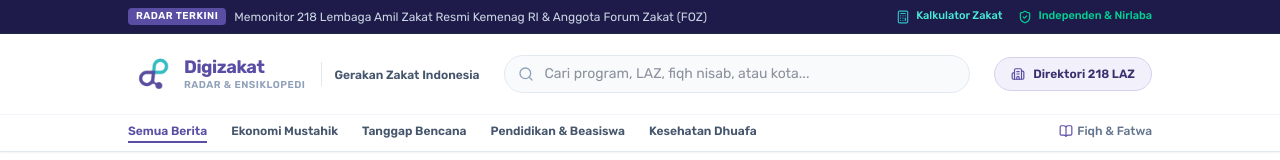
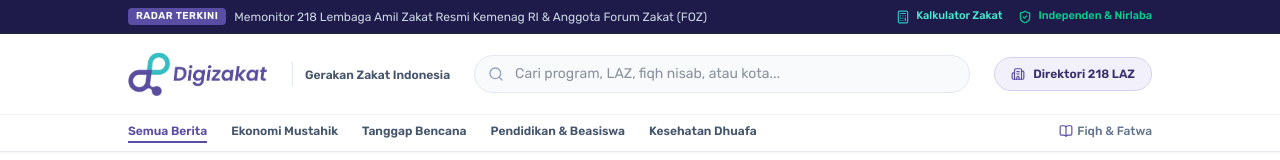
Before and after one commit to samudracodestudio/digizakat, a Next.js app: page / in a window 1280 px wide. Shown: the top 160 px of the page. Built offline with nearby package versions, Linux system fonts and the light colour scheme.

Commit message:
style: restore original Digizakat wordmark logo in header on home and direktori-laz

```diff
--- a/app/direktori-laz/page.tsx
+++ b/app/direktori-laz/page.tsx
@@ -186,26 +186,23 @@ export default function DirektoriLazPage() {
       <header className="sticky top-0 z-40 bg-white/95 backdrop-blur-md border-b border-slate-200 shadow-xs">
         <div className="w-full mx-auto px-4 sm:px-6 md:px-[10%] h-20 flex items-center justify-between gap-6">
 
-          <div className="flex items-center gap-4">
-            <Link href="/" className="flex items-center gap-2.5 group">
-              <div className="relative h-10 w-10 shrink-0">
+          <div className="flex items-center gap-3">
+            <Link href="/" className="flex items-center shrink-0">
+              <div className="relative h-10 sm:h-11 w-[130px] sm:w-[148px] shrink-0">
                 <Image
-                  src="/digizakat_icon.png"
-                  alt="Digizakat Icon"
+                  src="/digizakat_logo.png"
+                  alt="Digizakat Logo"
                   fill
-                  className="object-contain"
+                  className="object-contain object-left"
                   priority
                 />
               </div>
-              <div className="flex flex-col">
-                <span className="text-lg font-bold tracking-tight text-[#5a4ea4] group-hover:text-[#433880] transition leading-tight">
-                  Digizakat
-                </span>
-                <span className="text-[10px] font-semibold text-slate-400 tracking-wider uppercase">
-                  Direktori 218 LAZ
-                </span>
-              </div>
             </Link>
+            <div className="hidden lg:block pl-3 border-l border-slate-200 ml-1">
+              <span className="text-xs font-semibold text-slate-600">
+                Direktori 218 LAZ
+              </span>
+            </div>
           </div>
 
           {/* Quick Search */}
--- a/app/page.tsx
+++ b/app/page.tsx
@@ -223,23 +223,15 @@ export default function HomePage() {
 
           {/* Logo Brand & Slogan */}
           <div className="flex items-center gap-3">
-            <Link href="/" className="flex items-center gap-3 group">
-              <div className="relative h-11 w-11 shrink-0">
+            <Link href="/" className="flex items-center shrink-0">
+              <div className="relative h-10 sm:h-11 w-[130px] sm:w-[148px] shrink-0">
                 <Image
-                  src="/digizakat_icon.png"
-                  alt="Digizakat Icon"
+                  src="/digizakat_logo.png"
+                  alt="Digizakat Logo"
                   fill
-                  className="object-contain"
+                  className="object-contain object-left"
                   priority
                 />
-              </div>
-              <div className="flex flex-col">
-                <span className="text-lg font-bold tracking-tight text-[#5a4ea4] group-hover:text-[#433880] transition leading-tight">
-                  Digizakat
-                </span>
-                <span className="text-[10px] font-semibold text-slate-400 tracking-wider uppercase">
-                  Radar & Ensiklopedi
-                </span>
               </div>
             </Link>
             <div className="hidden lg:block pl-3 border-l border-slate-200 ml-1">
```
